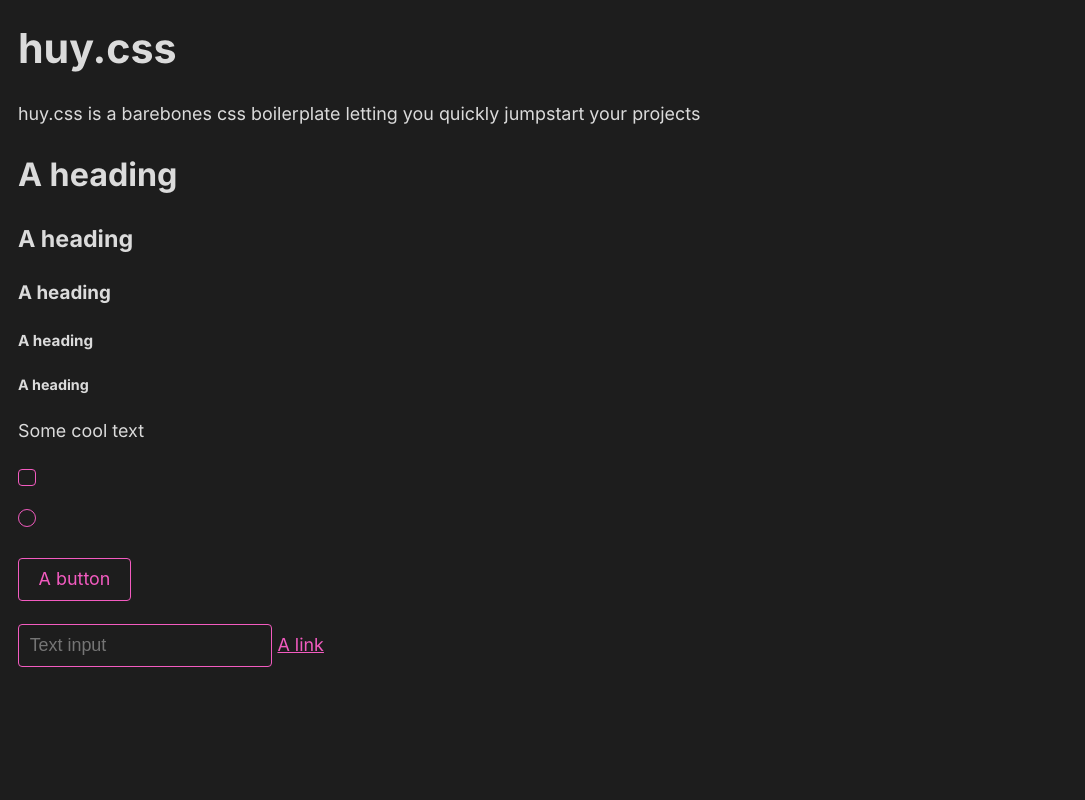
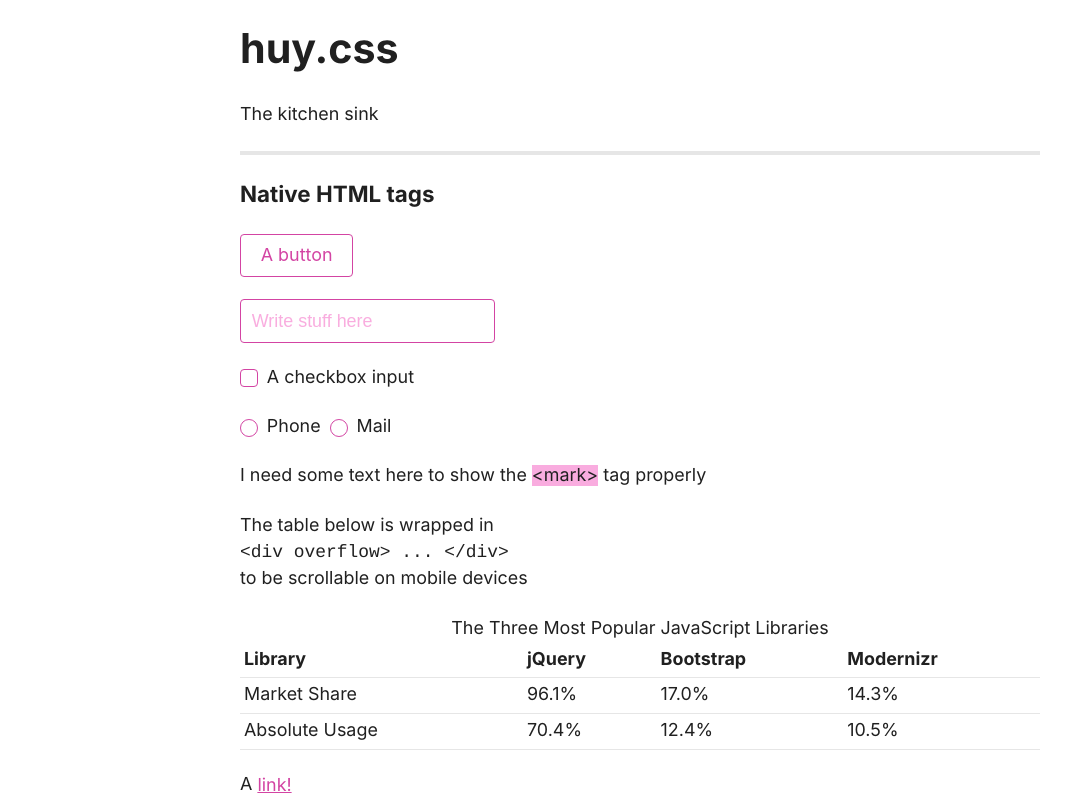
Before and after one commit to tzwel/huy.css, a plain HTML site: page index.html in a window 1280 px wide. Shown: the whole page, without its empty margins (0-1085 px from the left). Drawn offline with Linux system fonts and the light colour scheme.

Commit message:
add attributes, transitions, simple documentation

```diff
--- a/huy/config.css
+++ b/huy/config.css
@@ -1,9 +1,9 @@
 :root {
 	/* Global colors used through the whole project */
-	--accent: rgb(243, 91, 192);
+	--accent: rgb(211, 68, 163);
 	--accent-transparent: rgba(243, 91, 192, 0.5);
-	--color: rgb(219, 219, 219);
-	--background: #1d1d1d;
+	--color: rgb(32, 32, 32);
+	--background: #ffffff;
 	--dim-color: rgba(130, 130, 130, 0.2);
 
 	/* Rounded edges for common elements */
@@ -16,7 +16,9 @@
     --padding: 2rem;
 
 	/* Lobotomized owl selector for margins between elements,
-	   defaults to 0 since it creates problems with flexbox-based responsive desings	*/
+	   defaults to 0 since it creates problems with flexbox-based responsive desings
+	   Applies only to the <body> tag, can be added to any other element by using the 'owl' attribute
+	*/
 	--owl: 2.5rem;
 
 	/* Addition (or substraction) to the global font size.
@@ -24,6 +26,6 @@
 	   it can make fonts-size-s below 0, thus making them invisible
 
 	   The default -.2em is safe enough
-	   */
+	*/
 	--font-scaling: (-.2em);
 }
--- a/huy/huy.css
+++ b/huy/huy.css
@@ -9,6 +9,7 @@
    huy.css needs:
    - config.css
    - base.css
+   - transitions.css
    - tags.css (can be omitted if you REALLY need to)
    to function correctly.
 
@@ -20,4 +21,5 @@
 @import url(./modules/responsive-type.css); /* An optional module that scales the font according to the current screen size */
 /*@import url(./modules/webapp.css);*/          /* An optional module recommended to use when building apps that need that native feel, disabled on default. */
 @import url(./modules/tags.css);            /* An important module styling most of your project. This makes huy.css look the way it looks */
+@import url(./modules/transitions.css);            /* A module that adds pretty transitions to elements  */
 @import url(./modules/attributes.css);      /* An optional utility module letting you use attributes in your html code that will style an element they are used on */
--- a/huy/modules/attributes.css
+++ b/huy/modules/attributes.css
@@ -72,3 +72,11 @@
 [overflow] {
     overflow: auto;
 }
+
+[owl] > * + * {
+	margin-top: var(--owl);
+}
+
+[noowl] {
+	margin-top: calc(0 - var(--owl));
+}
--- a/huy/modules/base.css
+++ b/huy/modules/base.css
@@ -14,7 +14,7 @@
 }
 
 /* lobotomized owl selector */
-* + * {
+body > * + * {
 	margin-top: var(--owl);
 }
 
--- a/huy/modules/tags.css
+++ b/huy/modules/tags.css
@@ -37,7 +37,6 @@ button, a[role="button"], input[type="button"], input[type="reset"], input[type=
     align-items: center;
     font-size: inherit;
     border-radius: var(--border-radius);
-    transition: background-color .2s, color .15s, box-shadow .15s;
     padding: .8rem 2.2rem;
     font-size: inherit;
     border: 1px solid var(--accent);
@@ -77,7 +76,6 @@ input {
     font-size: inherit;
     color: var(--color);
     background: rgba(127, 127, 127, 0.15);
-    transition: box-shadow .15s;
     box-shadow: 0px 0px 0px 0px transparent;
 }
 
@@ -108,7 +106,6 @@ input[type="checkbox"] {
     height: 1em;
     border: 1px solid var(--accent);
     border-radius: var(--border-radius);
-    transition: box-shadow .15s;
     cursor: pointer;
     min-width: 0;
     min-height: 0;
@@ -122,7 +119,6 @@ input[type="checkbox"]::after {
     width: 100%;
     height: 100%;
     background-color: transparent;
-    transition: background-color .2s, box-shadow .15s;
 }
 
 input[type="checkbox"]:checked::after {
@@ -151,7 +147,6 @@ input[type="radio"] {
   border: 1px solid var(--accent);
   border-radius: 50%;
   background: transparent;
-  transition: background .2s, box-shadow .15s;
   cursor: pointer;
   min-width: 0;
   min-height: 0;
@@ -163,8 +158,12 @@ input[type="radio"]:checked {
     background: var(--accent);
 }
 
+::placeholder {
+    color: var(--accent-transparent);
+}
+
 label {
-    display: block;
+    display: flex;
 }
 
 form, fieldset {
@@ -172,6 +171,7 @@ form, fieldset {
 }
 
 table {
+    overflow-x: auto;
     width: 100%;
     border-collapse: collapse
 }
@@ -199,8 +199,24 @@ mark {
 
 pre {
     max-width: 100%;
-    word-wrap:normal;
-    white-space: pre-wrap;
+    word-wrap: break-word;
+    white-space: pre;
+    overflow: auto;
+}
+
+code {
+    display: inline-block;
+    max-width: 100%;
+    width: 100%;
+}
+
+code > pre {
+    width: 100%;
+    max-width: 100%;
+    word-wrap: break-word;
+    white-space: pre;
+    overflow: auto;
+    background-color: var(--dim-color);
 }
 
 hr {
--- /dev/null
+++ b/huy/modules/transitions.css
@@ -0,0 +1,11 @@
+button, a[role="button"], input[type="button"], input[type="reset"], input[type="submit"] {
+    transition: background-color .2s, color .15s, box-shadow .15s;
+}
+
+input, input[type="checkbox"] {
+    transition: box-shadow .15s;
+}
+
+input[type="radio"] {
+  transition: background .2s, box-shadow .15s;
+}
--- a/index.html
+++ b/index.html
@@ -4,32 +4,151 @@
     <meta charset="UTF-8">
     <meta http-equiv="X-UA-Compatible" content="IE=edge">
     <meta name="viewport" content="width=device-width, initial-scale=1.0">
-    <title> huy.css kitchen sink </title>
+    <title> huy.css </title>
     <link rel="stylesheet" href="huy/huy.css">
+
+    <style>
+        input[type="checkbox"],input[type="radio"] {
+            margin-right: 1rem;
+        }
+        input[type="radio"]:not(:first-child) {
+            margin-left: 1rem;
+        }
+        h2 {
+            font-size: 2.5rem;
+        }
+        code > pre {
+            background-color: rgba(212, 212, 212, 0.2);
+        }
+        li code {
+            width: unset
+        }
+    </style>
 </head>
-<body>
-    <main max-w-800 padded overflow>
+<body padding>
 
+    <main max-w-800 center-self owl>
         <h1> huy.css </h1>
-        <p> huy.css is a barebones css boilerplate letting you quickly jumpstart your projects </p>
 
-        <h2> A heading </h2>
-        <h3> A heading </h3>
-        <h4> A heading </h4>
-        <h5> A heading </h5>
-        <h6> A heading </h6>
+        <p>
+            The kitchen sink
+        </p>
 
-        <p> Some cool text </p>
+        <hr>
 
-        <input type="checkbox">
-        <input type="radio">
+        <h2> Native HTML tags </h2>
 
         <button> A button </button>
+        <input type="text" placeholder="Write stuff here">
 
-        <input placeholder="Text input" type="text">
+        <label flex-align-center for="chk">
+            <input type="checkbox" id="chk"> A checkbox input
+        </label>
 
-        <a href="#"> A link </a>
+        <div flex flex-align-center>
+            <input type="radio" id="contactChoice2"
+            name="contact" value="phone">
+           <label for="contactChoice2">Phone</label>
+
+           <input type="radio" id="contactChoice3"
+            name="contact" value="mail">
+           <label for="contactChoice3">Mail</label>
+        </div>
+
+        <p> I need some text here to show the <mark> &lt;mark&gt;</mark> tag properly</p>
+
+
+        <p>
+            The table below is wrapped in <pre noowl>&lt;div overflow&gt; ... &lt;/div&gt;</pre> to be scrollable on mobile devices
+        </p>
+
+        <div overflow>
+            <table>
+                <caption>The Three Most Popular JavaScript Libraries</caption>
+                <thead>
+                  <tr>
+                    <th>Library</th>
+                    <th>jQuery</th>
+                    <th>Bootstrap</th>
+                    <th>Modernizr</th>
+                  </tr>
+                </thead>
+                <tbody>
+                  <tr>
+                    <td>Market Share</td>
+                    <td>96.1%</td>
+                    <td>17.0%</td>
+                    <td>14.3%</td>
+                  </tr>
+                  <tr>
+                    <td>Absolute Usage</td>
+                    <td>70.4%</td>
+                    <td>12.4%</td>
+                    <td>10.5%</td>
+                  </tr>
+                </tbody>
+            </table>
+        </div>
+
+        A <a href="#!"> link!</a>
+
+        <h2> All the custom css used on this site </h2>
+        <code>
+            <pre padding>
+input[type="checkbox"],input[type="radio"] {
+    margin-right: 1rem;
+}
+input[type="radio"]:not(:first-child) {
+    margin-left: 1rem;
+}
+h2 {
+    font-size: 2.5rem;
+}
+code > pre {
+    background-color: rgba(212, 212, 212, 0.2);
+}
+li code {
+    width: unset
+}</pre>
+        </code>
+
+        <h2> Attributes </h2>
+
+        <h3> Usage: </h3>
+
+        <code> &lt;element attribute&gt; ...  &lt;/element&gt;</code>
+
+        <ul>
+            <li>
+                <code>owl</code> - adds margin-top to children as specified in the config.css
+            </li>
+            <li>
+                <code>noowl</code> - removes margin-top from a specific element as specified in the config.css
+            </li>
+            <li>
+                <code>padding</code>, <code>padded</code> - sets padding defined in the config.css
+            </li>
+            <li>
+                <code>block</code> - sets display to block
+            </li>
+            <li>
+                <code>inline-block</code> - sets display to inline-block
+            </li>
+            <li>
+                <code>absolute</code> - sets position to absolute
+            </li>
+            <li>
+                <code>flex</code> - sets position to flex
+            </li>
+        </ul>
+
+        <p>
+            More will be documented soon, you can find all in attributes.css
+        </p>
+
+
 
     </main>
+
 </body>
 </html>
```
